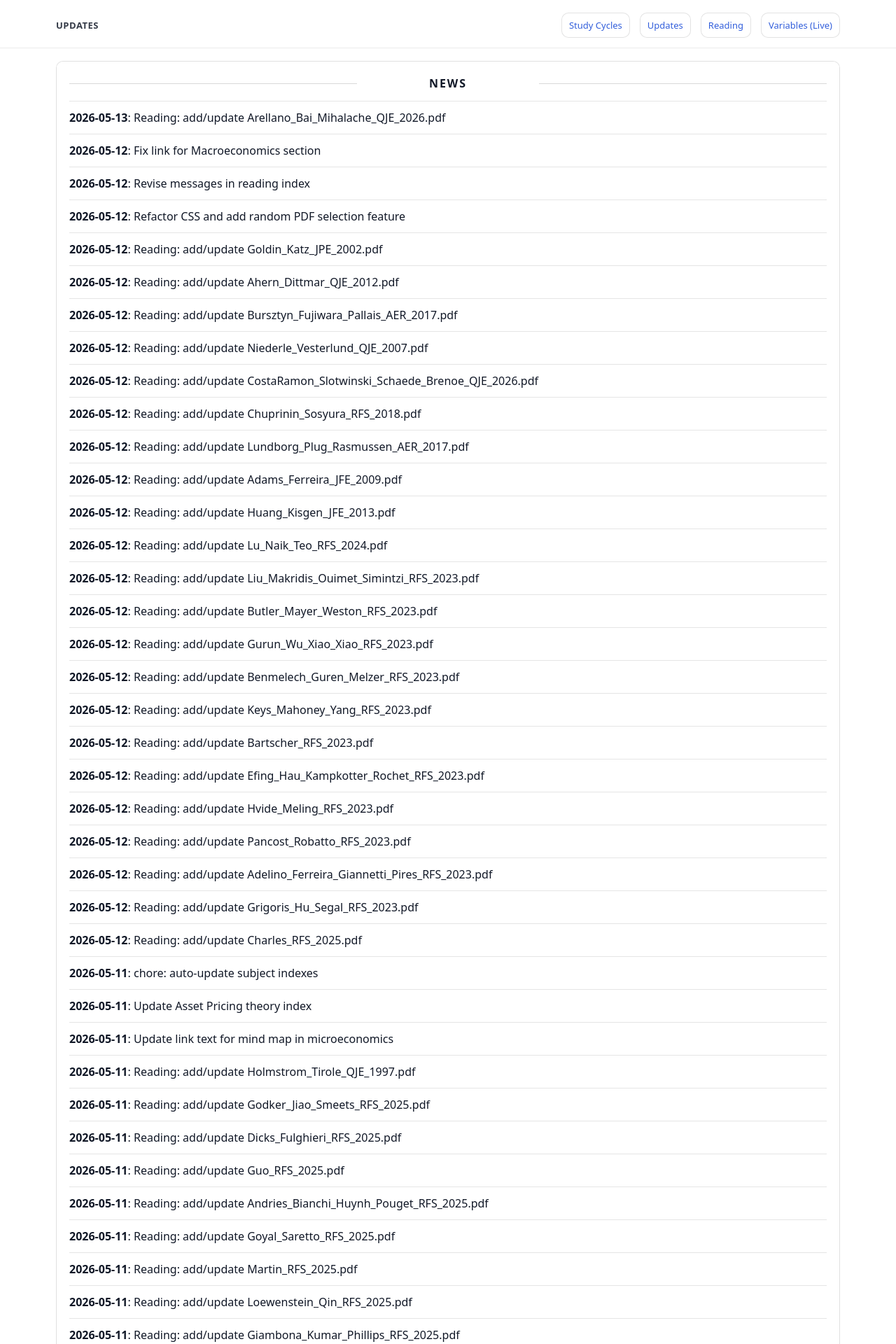
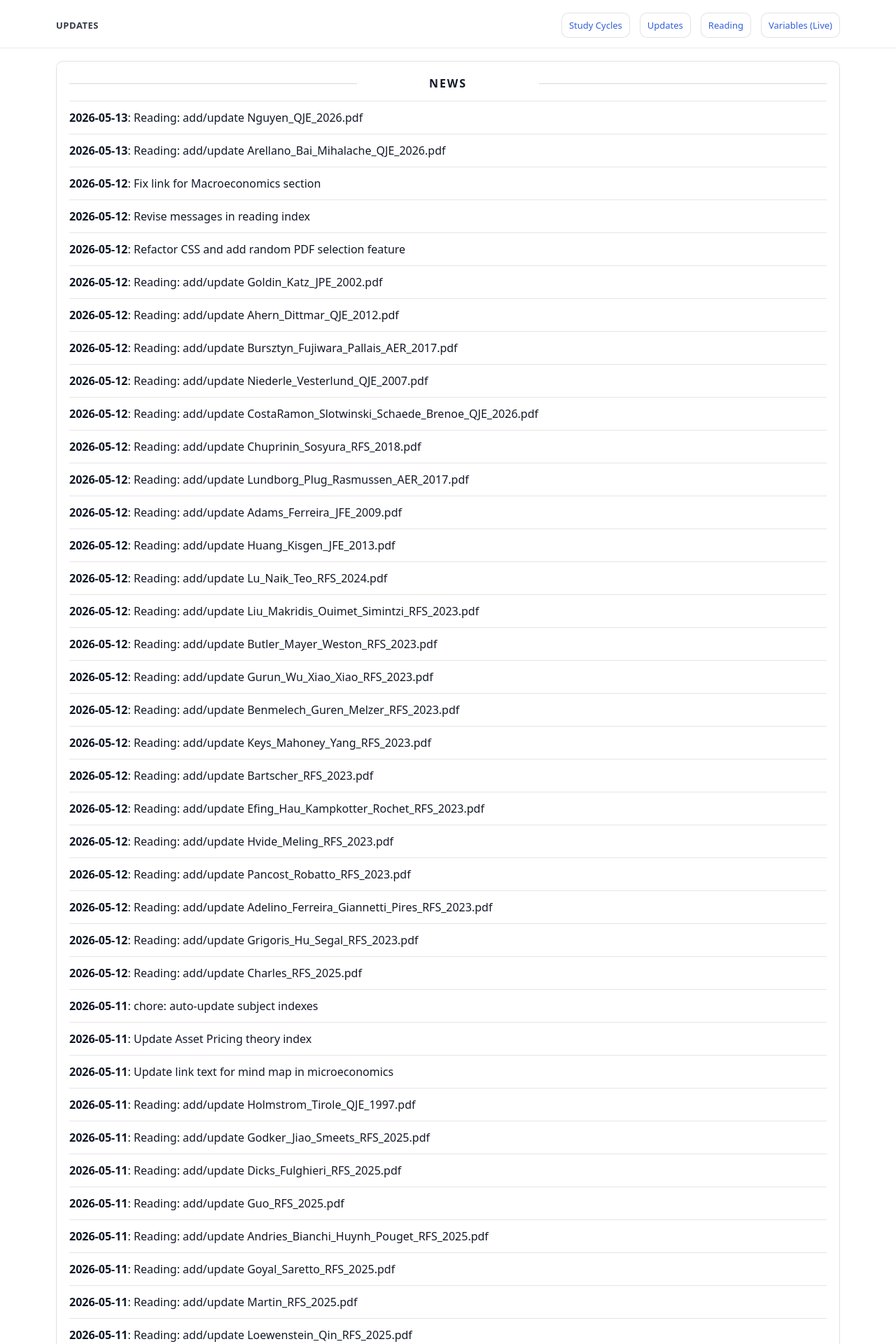
Before and after one commit to yaxinzn/study-archive, a Jekyll site: the page built from updates/index.md, in a window 1280 px wide. Shown: the top 1920 px of the page at 70% size. Built offline with Jekyll 4.4.1, drawn with Linux system fonts in a browser that asks for light colours; some of the changed text lies outside the part shown.

Commit message:
chore: update NEWS feed

```diff
--- a/_data/news.yml
+++ b/_data/news.yml
@@ -1,4 +1,7 @@
 # Auto-generated update history (sorted newest -> oldest). Do not edit manually.
+- ts: "1778616973"
+  date: "2026-05-13"
+  title: "Reading: add/update Nguyen_QJE_2026.pdf"
 - ts: "1778616413"
   date: "2026-05-13"
   title: "Reading: add/update Arellano_Bai_Mihalache_QJE_2026.pdf"
```
